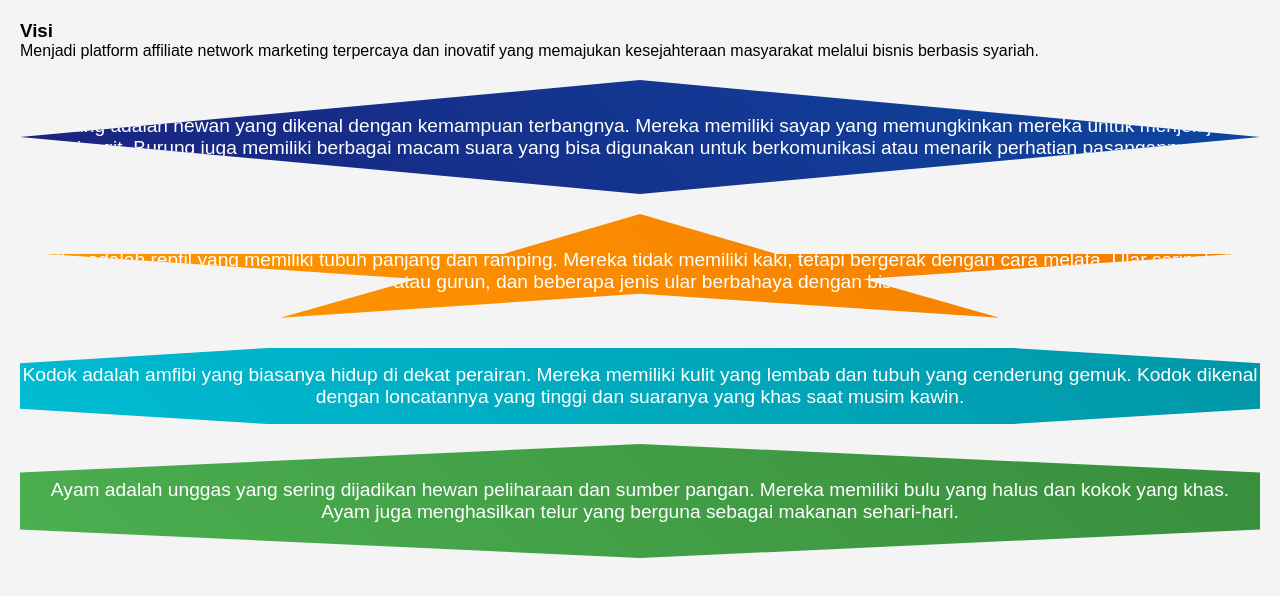
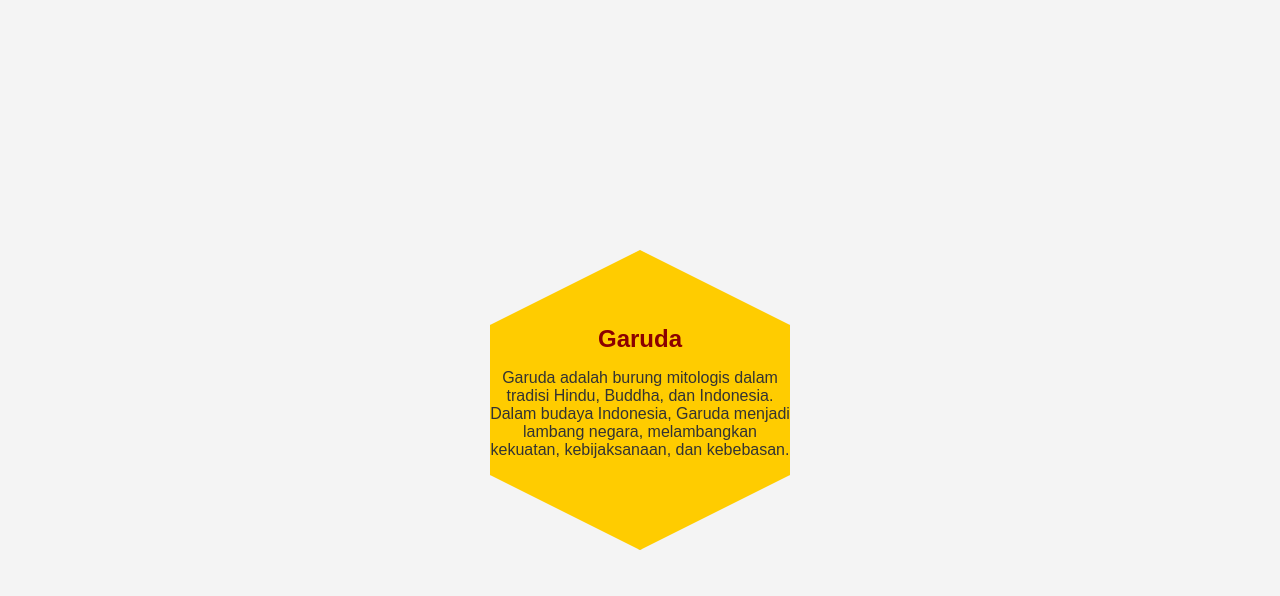
Before and after one commit to SAFF35/C11, a plain HTML site: page index.html in a window 1280 px wide. Drawn offline with Linux system fonts and the light colour scheme.

Commit message:
Update index.html

````diff
--- a/index.html
+++ b/index.html
@@ -1,165 +1,54 @@
 <!DOCTYPE html>
-<html lang="en">
+<html lang="id">
 <head>
   <meta charset="UTF-8">
   <meta name="viewport" content="width=device-width, initial-scale=1.0">
-    <title>Deskripsi Hewan</title>
+  <title>Garuda</title>
   <style>
-        * {
+    body {
+      font-family: Arial, sans-serif;
+      display: flex;
+      justify-content: center;
+      align-items: center;
+      min-height: 100vh;
       margin: 0;
-            padding: 0;
-            box-sizing: border-box;
-            font-family: 'Arial', sans-serif;
-        }
-        body {
       background-color: #f4f4f4;
-            padding: 20px;
     }
 
-        Tentu, berikut adalah contoh kode CSS yang dapat digunakan untuk membuat blok elemen berbentuk segi enam dengan radius sudut 20px:
-
-```
-.hexagon {
-  width: 200px;
-  height: 346px;
-  background-color: #F0E68C;
-  position: relative;
-  margin: 20px auto;
-  padding: 20px;
+    .hexagon-container {
+      width: 300px;
+      height: 300px;
+      display: flex;
+      justify-content: center;
+      align-items: center;
+      text-align: center;
+      background-color: #ffcc00;
+      clip-path: polygon(50% 0%, 100% 25%, 100% 75%, 50% 100%, 0% 75%, 0% 25%);
       border-radius: 20px;
+      padding: 0px;
+      box-shadow: 0 4px 8px rgba(0, 0, 0, 0.2);
     }
 
-.hexagon:before {
-  content: "";
-  position: absolute;
-  top: -20px;
-  left: 0;
-  width: 0;
-  height: 0;
-  border-left: 100px solid transparent;
-  border-right: 100px solid transparent;
-  border-bottom: 20px solid #F0E68C;
+    .hexagon-container h1 {
+      font-size: 1.5em;
+      margin: 0 0 10px;
+      color: #8b0000;
     }
 
-.hexagon:after {
-  content: "";
-  position: absolute;
-  bottom: -20px;
-  left: 0;
-  width: 0;
-  height: 0;
-  border-left: 100px solid transparent;
-  border-right: 100px solid transparent;
-  border-top: 20px solid #F0E68C;
+    .hexagon-container p {
+      font-size: 1em;
+      color: #333;
     }
-```
-
-Dan berikut adalah contoh kode HTML yang dapat digunakan untuk membuat paragraf menjelaskan tentang burung:
-
-```
-<div class="hexagon">
-  <p>Burung adalah hewan yang memiliki sayap dan dapat terbang. Mereka memiliki bulu yang lembut dan ringan, serta paruh yang kuat untuk memakan makanan. Burung dapat ditemukan di berbagai habitat, dari hutan hingga gurun, dan memiliki berbagai jenis dan warna yang indah.</p>
-</div>
-```
-
-Dengan kode di atas, Anda dapat membuat blok elemen berbentuk segi enam dengan radius sudut 20px dan paragraf yang menjelaskan tentang burung.
-        .content h3 {
-            color: #FF4500;
-            text-align: center;
-        }
-        /* Bentuk Lo Jonh untuk paragraf 1 */
-        .paragraf-lojonh {
-            display: block;
-            background: linear-gradient(45deg, #1a237e, #0d47a1);
-            clip-path: polygon(50% 0%, 100% 50%, 50% 100%, 0% 50%);
-            padding: 20px;
-            margin: 20px 0;
-            color: white;
-            text-align: center;
-        }
-        .paragraf-lojonh p {
-            margin: 15px 0;
-            font-size: 1.2rem;
-        }
-
-        /* Bentuk Bintang untuk paragraf 2 */
-        .paragraf-bintang {
-            display: block;
-            background: linear-gradient(45deg, #ff9800, #f57c00);
-            clip-path: polygon(50% 0%, 61% 35%, 98% 35%, 68% 57%, 79% 91%, 50% 70%, 21% 91%, 32% 57%, 2% 35%, 39% 35%);
-            padding: 20px;
-            radius: 10px;
-            margin: 20px 0;
-            color: white;
-            text-align: center;
-        }
-        .paragraf-bintang p {
-            margin: 15px 0;
-            font-size: 1.2rem;
-        }
-
-        /* Bentuk Kubus untuk paragraf 3 */
-        .paragraf-kubus {
-            display: block;
-            background: linear-gradient(45deg, #00bcd4, #0097a7);
-            clip-path: polygon(20% 0%, 80% 0%, 100% 20%, 100% 80%, 80% 100%, 20% 100%, 0% 80%, 0% 20%);
-            padding: 1px;
-            radius: 10px;
-            margin: 20px 0;
-            color: white;
-            text-align: center;
-        }
-        .paragraf-kubus p {
-            margin: 15px 0;
-            font-size: 1.2rem;
-        }
-
-        /* Bentuk Segi Enam untuk paragraf 4 */
-        .paragraf-segi-enam {
-            display: block;
-            background: linear-gradient(45deg, #4caf50, #388e3c);
-            clip-path: polygon(50% 0%, 100% 25%, 100% 75%, 50% 100%, 0% 75%, 0% 25%);
-            padding: 20px;
-            block-radius: 10px;
-            margin: 1px 0;
-            color: white;
-            text-align: center;
-        }
-        .paragraf-segi-enam p {
-            margin: 15px 0;
-            font-size: 1.2rem;
-        }
-
   </style>
 </head>
 <body>
-
-    <div class="content">
-        <h3>Visi</h3>
+  <div class="hexagon-container">
+    <div>
+      <h1>Garuda</h1>
       <p>
-            Menjadi platform affiliate network marketing terpercaya dan inovatif yang memajukan kesejahteraan masyarakat melalui bisnis berbasis syariah.
+        Garuda adalah burung mitologis dalam tradisi Hindu, Buddha, dan Indonesia. Dalam budaya Indonesia, Garuda menjadi lambang negara, melambangkan kekuatan, kebijaksanaan, dan kebebasan.
       </p>
     </div>
-
-    <!-- Paragraf tentang Burung (Bentuk Lo Jonh) -->
-    <div class="paragraf-lojonh">
-        <p>Burung adalah hewan yang dikenal dengan kemampuan terbangnya. Mereka memiliki sayap yang memungkinkan mereka untuk menjelajahi langit. Burung juga memiliki berbagai macam suara yang bisa digunakan untuk berkomunikasi atau menarik perhatian pasangannya.</p>
   </div>
-
-    <!-- Paragraf tentang Ular (Bentuk Bintang) -->
-    <div class="paragraf-bintang">
-        <p>Ular adalah reptil yang memiliki tubuh panjang dan ramping. Mereka tidak memiliki kaki, tetapi bergerak dengan cara melata. Ular seringkali ditemukan di hutan atau gurun, dan beberapa jenis ular berbahaya dengan bisa yang mematikan.</p>
-    </div>
-
-    <!-- Paragraf tentang Kodok (Bentuk Kubus) -->
-    <div class="paragraf-kubus">
-        <p>Kodok adalah amfibi yang biasanya hidup di dekat perairan. Mereka memiliki kulit yang lembab dan tubuh yang cenderung gemuk. Kodok dikenal dengan loncatannya yang tinggi dan suaranya yang khas saat musim kawin.</p>
-    </div>
-
-    <!-- Paragraf tentang Ayam (Bentuk Segi Enam) -->
-    <div class="paragraf-segi-enam">
-        <p>Ayam adalah unggas yang sering dijadikan hewan peliharaan dan sumber pangan. Mereka memiliki bulu yang halus dan kokok yang khas. Ayam juga menghasilkan telur yang berguna sebagai makanan sehari-hari.</p>
-    </div>
-
 </body>
 </html>
````
Lines whose indentation alone changed are shown as unchanged.
